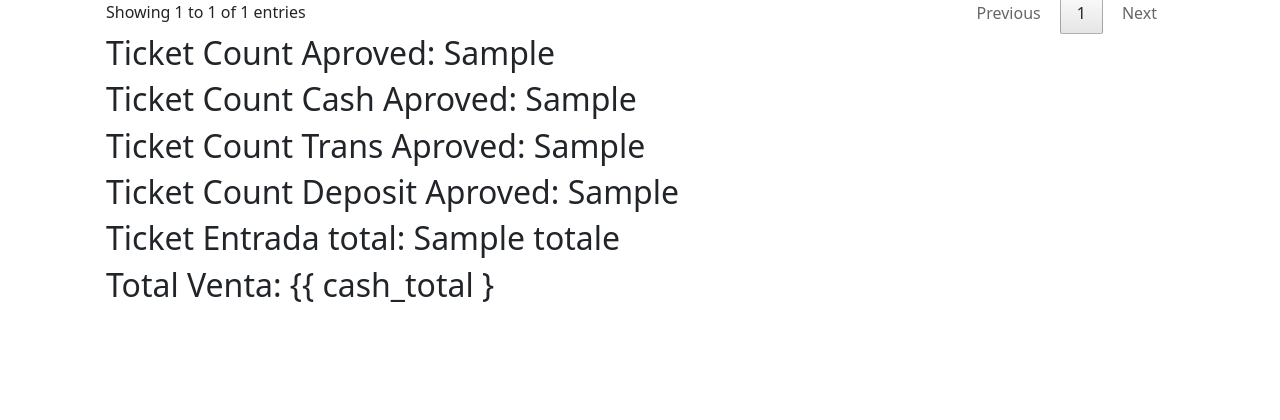
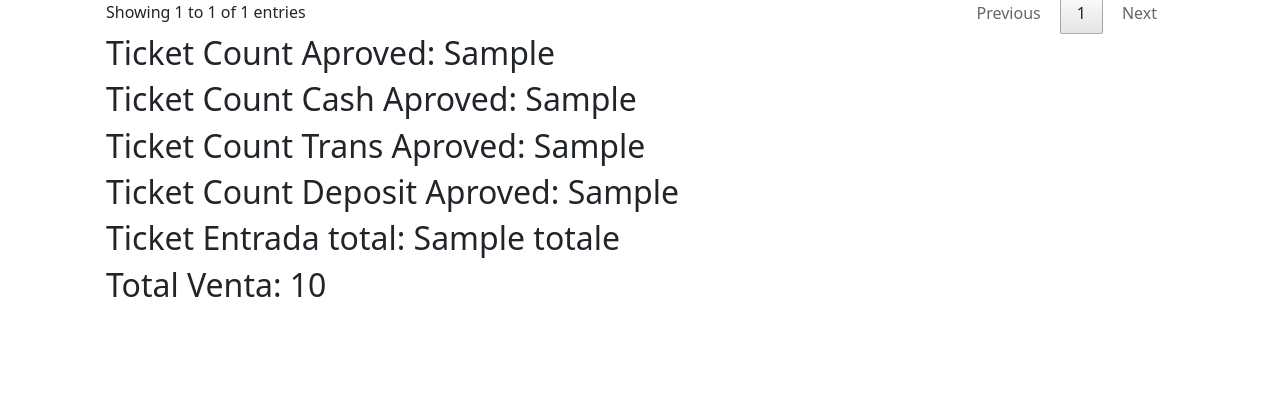
Before and after one commit to Alex-aoh/deliriummcore_i1_1, a Django app: template deliriummcore/oldcore/templates/oldcore/tools/ticketsrequest/admin_lista_requests.html in a window 1280 px wide. Shown: the part 536-956 px from the top of the page. Run offline with Django 4.2, Linux system fonts and the light colour scheme; tables that the repository leaves empty hold one stand-in row (values such as "Sample post"); the template is opened without the code that fills it: values that come from a table or form of the project are taken from there, most other values are stand-ins (such as "Sample title", 1, 10 or a date in 2020); some libraries are stand-ins or nearby versions.

Commit message:
Add Total

```diff
--- a/deliriummcore/oldcore/templates/oldcore/tools/ticketsrequest/admin_lista_requests.html
+++ b/deliriummcore/oldcore/templates/oldcore/tools/ticketsrequest/admin_lista_requests.html
@@ -85,7 +85,7 @@
             <h2>Ticket Count Trans Aproved: {{ ticketcount_trans_aproved }}</h2>
             <h2>Ticket Count Deposit Aproved: {{ ticketcount_dep_aproved}}</h2>
             <h2>Ticket Entrada total:  {{ totale }}</h2>
-            <h2>Total Venta: {{ cash_total }</h2>
+            <h2>Total Venta: {{ cash_total }}</h2>
 
 
         </div>
```
